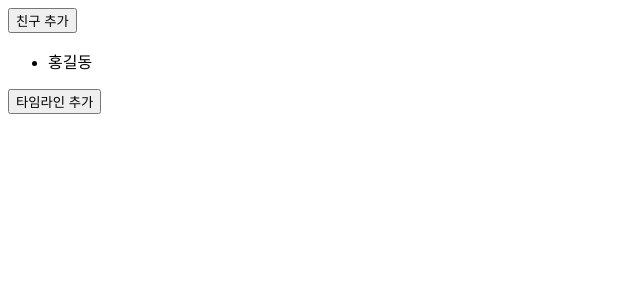
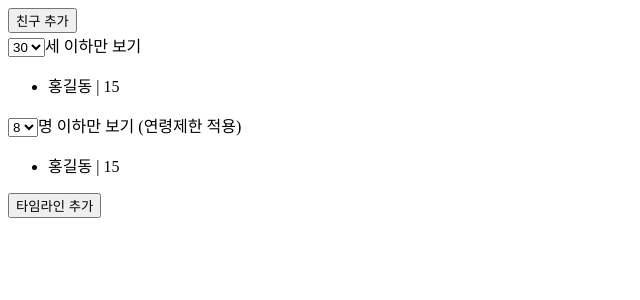
Before and after one commit to yousung/frontend-dev-starter, a React (Create React App) app in the folder redux-saga/: page / in a window 1280 px wide. Both pictures are taken after a click on the button "친구 추가". Shown: the top 300 px of the page, without its empty margins (0-640 px from the left). Built offline with nearby package versions, Linux system fonts and the light colour scheme.

Commit message:
reselet 패키지 적용준비

```diff
--- a/redux-saga/package.json
+++ b/redux-saga/package.json
@@ -11,7 +11,8 @@
     "react-dom": "^16.13.1",
     "react-redux": "^7.2.0",
     "react-scripts": "3.4.1",
-    "redux": "^4.0.5"
+    "redux": "^4.0.5",
+    "reselect": "^4.0.0"
   },
   "scripts": {
     "start": "react-scripts start",
--- /dev/null
+++ b/redux-saga/src/friend/common.js
@@ -0,0 +1,2 @@
+export const MAX_AGE_LIMIT = 30;
+export const MAX_SHOW_LIMIT = 8;
--- a/redux-saga/src/friend/component/FriendList.js
+++ b/redux-saga/src/friend/component/FriendList.js
@@ -4,7 +4,9 @@ export default function FriendList({ friends }) {
   return (
     <ul>
       {friends.map((friend) => (
-        <li key={friend.id}>{friend.name}</li>
+        <li key={friend.id}>
+          {friend.name} | {friend.age}
+        </li>
       ))}
     </ul>
   );
--- /dev/null
+++ b/redux-saga/src/friend/component/NumberSelect.js
@@ -0,0 +1,27 @@
+import React, { Component } from 'react';
+
+class NumberSelect extends Component {
+  onChange = (e) => {
+    const value = Number(e.currentTarget.value);
+    this.props.onChange(value);
+  };
+
+  render() {
+    const { value, options, postfix } = this.props;
+
+    return (
+      <div>
+        <select onChange={this.onChange} value={value}>
+          {options.map((option) => (
+            <option key={option} value={option}>
+              {option}
+            </option>
+          ))}
+        </select>
+        {postfix}
+      </div>
+    );
+  }
+}
+
+export default NumberSelect;
--- a/redux-saga/src/friend/container/FriendMain.js
+++ b/redux-saga/src/friend/container/FriendMain.js
@@ -2,6 +2,8 @@ import React, { PureComponent } from 'react';
 import { getNextFriend } from '../../common/mockData';
 import * as actions from '../state';
 import FriendList from '../component/FriendList';
+import NumberSelect from '../component/NumberSelect';
+import { MAX_AGE_LIMIT, MAX_SHOW_LIMIT } from '../common';
 import { connect } from 'react-redux';
 
 class FriendMain extends PureComponent {
@@ -12,26 +14,48 @@ class FriendMain extends PureComponent {
 
   render() {
     console.log('FriendMain render');
-    const { friends } = this.props;
+    const {
+      friendsWithAgeLimit,
+      firendsWithAgeShowLimit,
+      ageLimit,
+      showLimit,
+      setAgeLimit,
+      setShowLimit,
+    } = this.props;
     return (
       <div>
         <button onClick={this.onAdd}>친구 추가</button>
-        <FriendList friends={friends} />
+        <NumberSelect
+          onChange={setAgeLimit}
+          value={ageLimit}
+          options={ageLimitOptions}
+          postfix='세 이하만 보기'
+        />
+        <FriendList friends={friendsWithAgeLimit} />
+
+        <NumberSelect
+          onChange={setShowLimit}
+          value={showLimit}
+          options={showLimitOptions}
+          postfix='명 이하만 보기 (연령제한 적용)'
+        />
+        <FriendList friends={firendsWithAgeShowLimit} />
       </div>
     );
   }
 }
 
+const ageLimitOptions = [15, 20, 25, MAX_AGE_LIMIT];
+const showLimitOptions = [2, 4, 6, MAX_SHOW_LIMIT];
+
 const mapStateToProps = (state) => {
-  return { friends: state.friend.friends };
+  const { friends, ageLimit, showLimit } = state.friend;
+  const friendsWithAgeLimit = friends.filter(
+    (friend) => friend.age <= ageLimit
+  );
+  const firendsWithAgeShowLimit = friendsWithAgeLimit.slice(0, showLimit);
+
+  return { friendsWithAgeLimit, firendsWithAgeShowLimit, ageLimit, showLimit };
 };
 
-// const mapDispatchToProps = (dispatch) => {
-//   return {
-//     addFriend: (friend) => {
-//       dispatch(addFriend(friend));
-//     },
-//   };
-// };
-
 export default connect(mapStateToProps, actions)(FriendMain);
--- a/redux-saga/src/friend/state.js
+++ b/redux-saga/src/friend/state.js
@@ -1,9 +1,29 @@
+import createReducer from '../common/createReducer';
 import createItemLogic from '../common/createItemLogic';
+import mergeReducers from '../common/mergeReducers';
+import { MAX_AGE_LIMIT, MAX_SHOW_LIMIT } from './common';
 
-const { add, remove, edit, reducer } = createItemLogic('friends');
+const { add, remove, edit, reducer: friendReducer } = createItemLogic(
+  'friends'
+);
+
+const SET_AGE_LIMIT = 'friend/SET_AGE_LIMIT';
+const SET_SHOW_LIMIT = 'friend/SET_SHOW_LIMIT';
 
 export const addFriend = add;
 export const removeFriend = remove;
 export const editFriend = edit;
+export const setAgeLimit = (ageLimit) => ({ type: SET_AGE_LIMIT, ageLimit });
+export const setShowLimit = (showLimit) => ({
+  type: SET_SHOW_LIMIT,
+  showLimit,
+});
 
-export default reducer;
+const INITAL_STATE = { ageLimit: MAX_AGE_LIMIT, showLimit: MAX_SHOW_LIMIT };
+const reducer = createReducer(INITAL_STATE, {
+  [SET_AGE_LIMIT]: (state, action) => (state.ageLimit = action.ageLimit),
+  [SET_SHOW_LIMIT]: (state, action) => (state.showLimit = action.showLimit),
+});
+
+const reducers = [reducer, friendReducer];
+export default mergeReducers(reducers);
```
Also changed, not shown: 1 other file (tests, documents, lock files or other folders).
